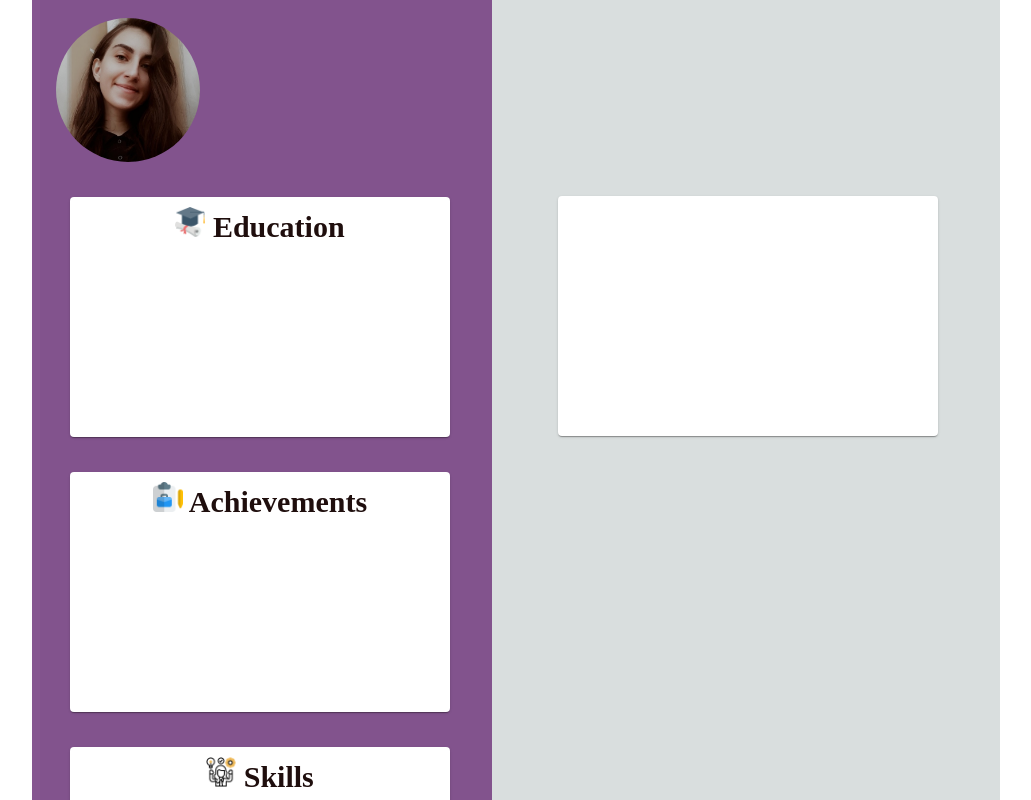
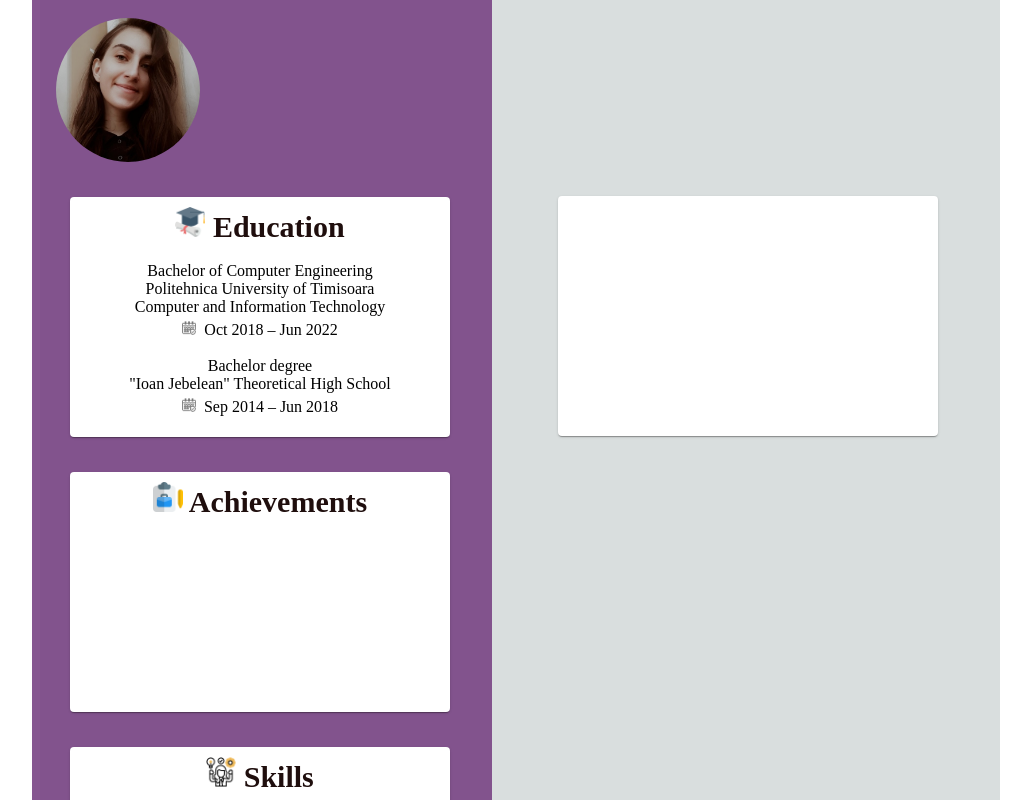
Before and after one commit to MateiuAdelinaSonia/my-react-resume, a React (Create React App) app: page / in a window 1280 px wide. Shown: the top 800 px of the page, without its empty margins (120-1151 px from the left). Built offline with nearby package versions, Linux system fonts and the light colour scheme.

Commit message:
Add my education.

```diff
--- a/src/App.js
+++ b/src/App.js
@@ -38,6 +38,19 @@ function App() {
                         <Paper align="center" className={classes.paper}>
                             <img src="../graduation.png" width='30' hight='30' style={{marginTop: '10px'}}/>
                             <typography style={{fontSize: 30, fontWeight: 'bold', color: '#1f0e0d'}}>   Education</typography>
+                            <div style={{textAlign: 'center', color: '#000'}}>
+                                <br></br>
+                                Bachelor of Computer Engineering <br></br>
+                                Politehnica University of Timisoara <br></br> Computer and Information Technology <br></br>
+                                <img src="../calendar.png" width='14' hight='14' style={{marginTop: '5px'}}/>
+                                &nbsp;
+                                Oct 2018 – Jun 2022 <br></br> <br></br>
+                                Bachelor degree <br></br>
+                                "Ioan Jebelean" Theoretical High School <br></br>
+                                <img src="../calendar.png" width='14' hight='14' style={{marginTop: '5px'}}/>
+                                &nbsp;
+                                Sep 2014 – Jun 2018
+                            </div>
                         </Paper>
 
                     </Grid>
```
Also changed, not shown: public/calendar.png (added).
